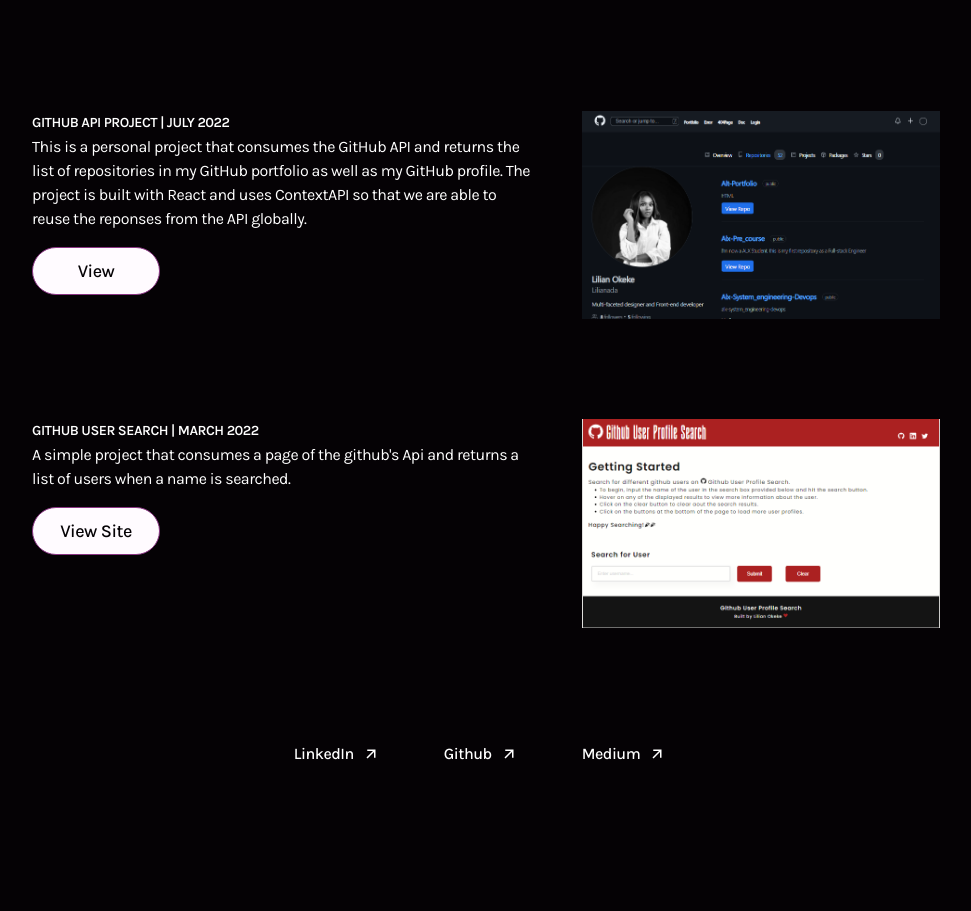
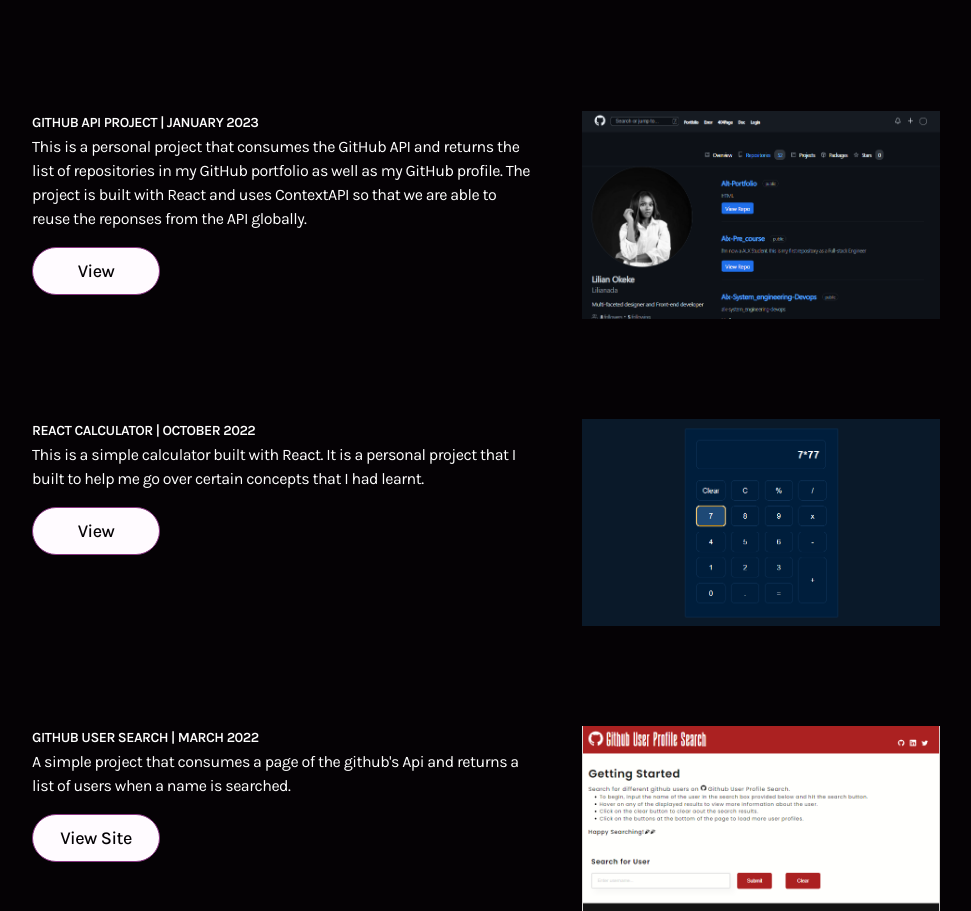
Before and after one commit to Lilianada/Lilydesigned, a React (Create React App) app: page /portfolio in a window 1280 px wide. Shown: the part 2149-3060 px from the top of the page, without its empty margins (160-1131 px from the left). Before the commit the page ends 2944 px from the top, so only its background shows below. Built offline with nearby package versions, Linux system fonts and the light colour scheme.

Commit message:
More projects to portfolio

```diff
--- a/src/components/Work/Work.jsx
+++ b/src/components/Work/Work.jsx
@@ -5,8 +5,9 @@ import Pic3 from "../../assets/images/C1oudnimi.png";
 import Pic4 from "../../assets/images/BeBlended.png";
 import Pic5 from "../../assets/images/FreedomAction.png";
 import Pic6 from "../../assets/images/GithubUserSearch.png";
-import Pic7 from "../../assets/images/FatbossGambling.png";
+import Pic7 from "../../assets/images/Fatbossgambling.png";
 import Pic8 from "../../assets/images/Github-repo-display.png";
+import Pic9 from "../../assets/images/React-Calculator.png";
 import "./Work.scss";
 
 export default function Work() {
@@ -156,7 +157,7 @@ export default function Work() {
 
         <div className="workWrap">
           <div className="project">
-            <p className="projectName">GitHub API Project | July 2022 </p>
+            <p className="projectName">GitHub API Project | January 2023 </p>
             <p className="projectDetails">
               This is a personal project that consumes the GitHub API and returns the list of repositories in my GitHub portfolio as well as my GitHub profile. The project is built with React and uses ContextAPI so that we are able to reuse the reponses from the API globally.
             </p>
@@ -175,6 +176,26 @@ export default function Work() {
           </div>
         </div>
 
+        <div className="workWrap">
+          <div className="project">
+            <p className="projectName">React Calculator | October 2022 </p>
+            <p className="projectDetails">
+              This is a simple calculator built with React. It is a personal project that I built to help me go over certain concepts that I had learnt.
+            </p>
+            <a
+              className="btnPrimary"
+              href="https://lily-react-calculator.vercel.app/"
+              target="_blank"
+              rel="noreferrer"
+              aria-disabled
+            >
+              View
+            </a>
+          </div>
+          <div className="projectImage">
+            <img src={Pic9} alt="Project Screenshot" />
+          </div>
+        </div>
 
         <div className="workWrap">
           <div className="project">
```
Also changed, not shown: src/assets/images/React-Calculator.png (added).
